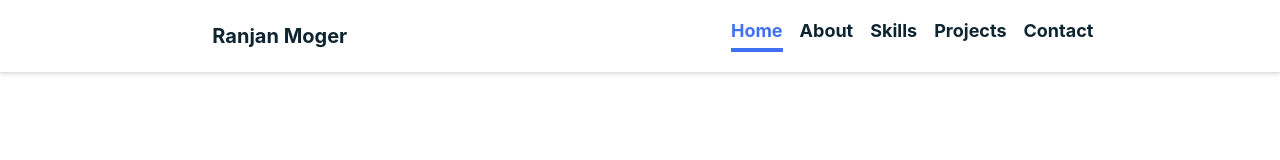
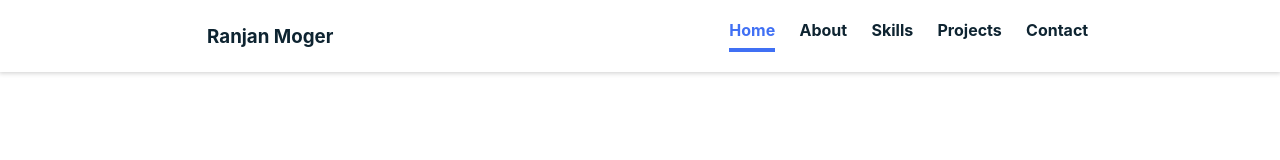
Before and after one commit to Ranjan08385/ranjan, a React (Create React App) app: page / in a window 1280 px wide. Shown: the top 160 px of the page. Built offline with nearby package versions, Linux system fonts and the light colour scheme; some icons are missing.

Commit message:
url changes

```diff
--- a/src/pages/header/Header.css
+++ b/src/pages/header/Header.css
@@ -24,7 +24,7 @@
 
 .header__logo > h3 {
   color: #0e2431;
-  font-size: 20px;
+  /* font-size: 20px; */
 }
 
 .header__linksStyle {
@@ -32,7 +32,7 @@
   color: #0e2431;
   font-weight: bold;
   text-decoration: none;
-  font-size: 18px;
+  /* font-size: 18px; */
 }
 
 .header__linksStyle:hover {
@@ -193,7 +193,7 @@
     display: flex;
     justify-content: center;
     align-items: center;
-    margin-left: -2% !important;
+    margin-left: -3% !important;
   }
 
   .header__links {
--- a/src/pages/projects/Projects.js
+++ b/src/pages/projects/Projects.js
@@ -25,7 +25,7 @@ const projectData = [
     title: "Activity Project",
     description:
       "This project is developed by using MERN stack. The user can able to create, edit and delete activity.",
-    link: "https://activity-tracker-project.netlify.app/",
+    link: "https://activity-project.netlify.app/",
   },
   {
     title: "Amazon Clone",
```
